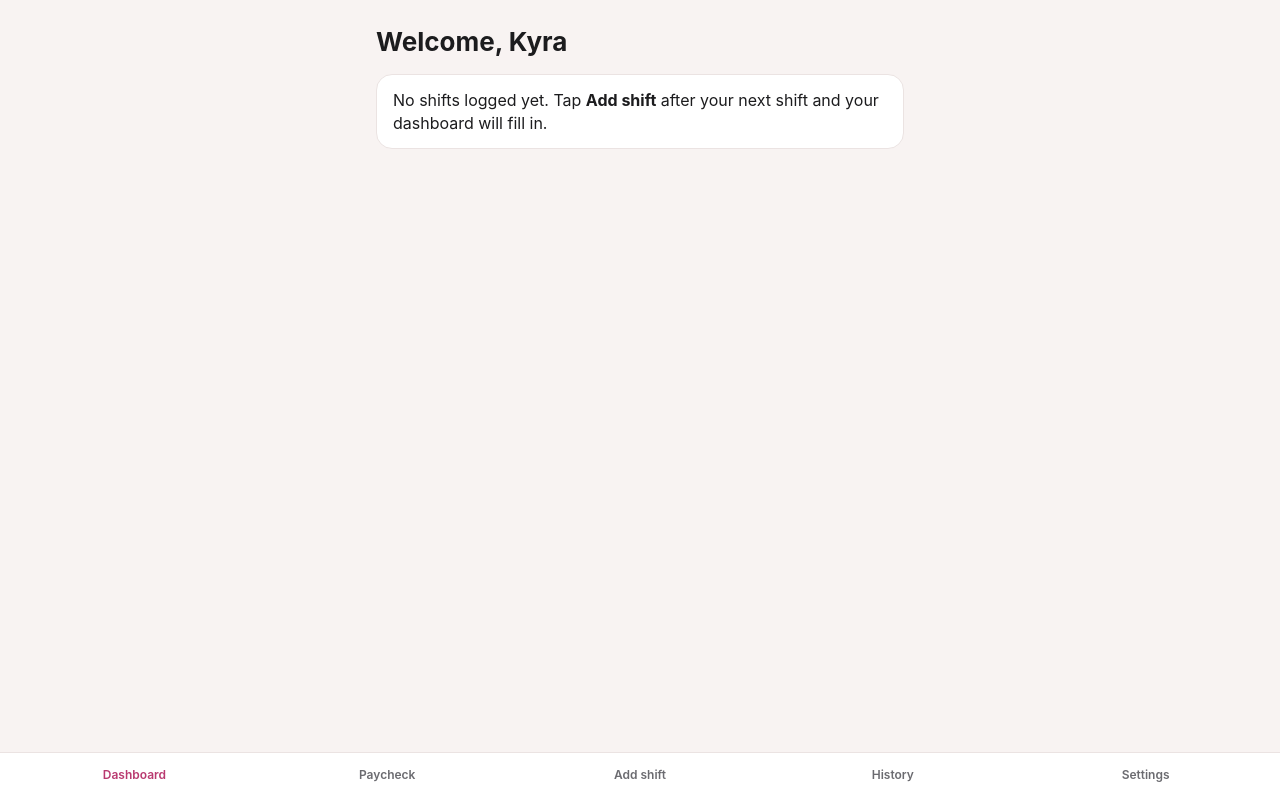
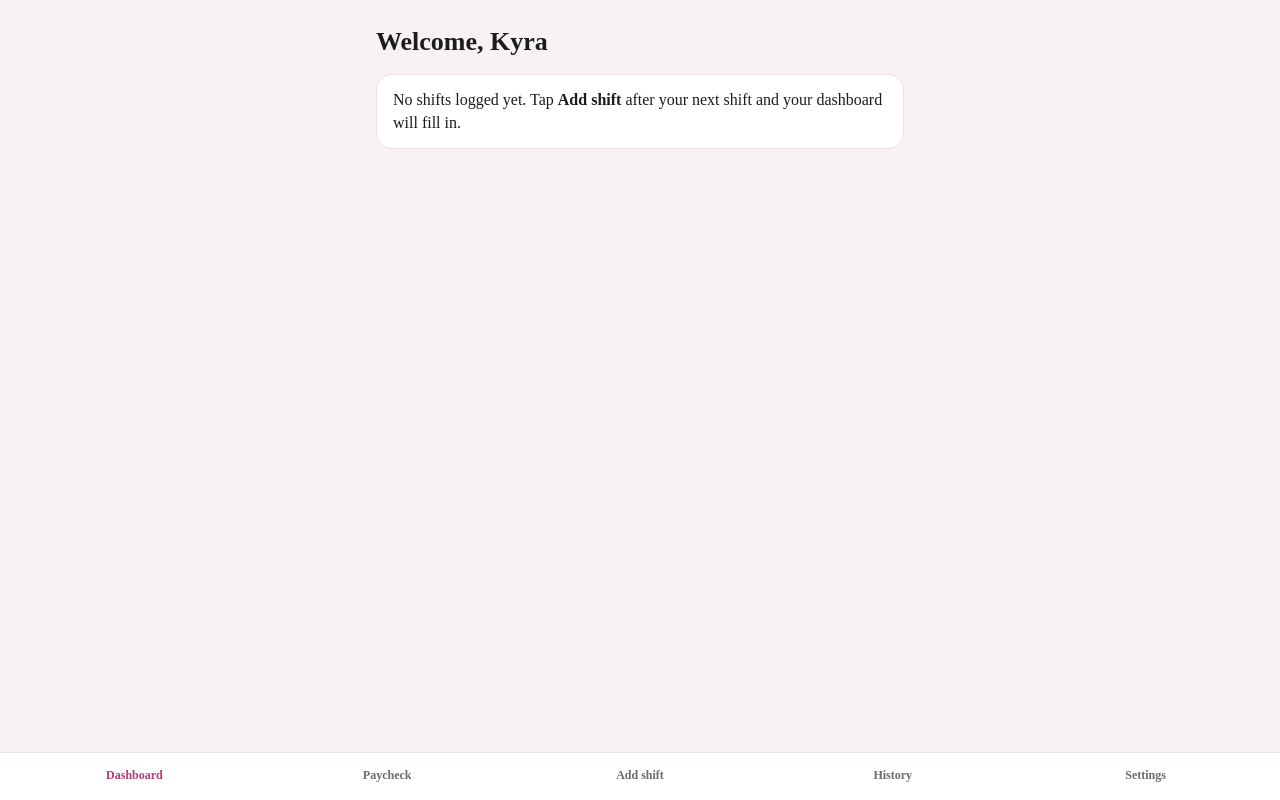
Before and after one commit to TheProfessor42/tips, a plain HTML site: page index.html in a window 1280 px wide. Drawn offline with Linux system fonts and the light colour scheme.

Commit message:
Switch app font to Times New Roman
Co-Authored-By: Claude Opus 5.5 <noreply@anthropic.com>

```diff
--- a/index.html
+++ b/index.html
@@ -20,7 +20,7 @@
 /* touch-action stops double-tap zoom (pinch zoom still works) */
 *{box-sizing:border-box;touch-action:manipulation}
 html,body{margin:0}
-body{background:var(--bg);color:var(--tx);font:16px/1.4 -apple-system,BlinkMacSystemFont,"Segoe UI",Roboto,Helvetica,Arial,sans-serif;padding:16px 16px 96px;max-width:560px;margin:0 auto}
+body{background:var(--bg);color:var(--tx);font:16px/1.4 "Times New Roman",Times,serif;padding:16px 16px 96px;max-width:560px;margin:0 auto}
 h1{font-size:26px;margin:8px 0 14px}
 h2{font-size:13px;text-transform:uppercase;letter-spacing:.06em;color:var(--mu);margin:22px 0 8px}
 .card{background:var(--cd);border:1px solid var(--bd);border-radius:16px;padding:14px 16px;margin-bottom:12px}
```
